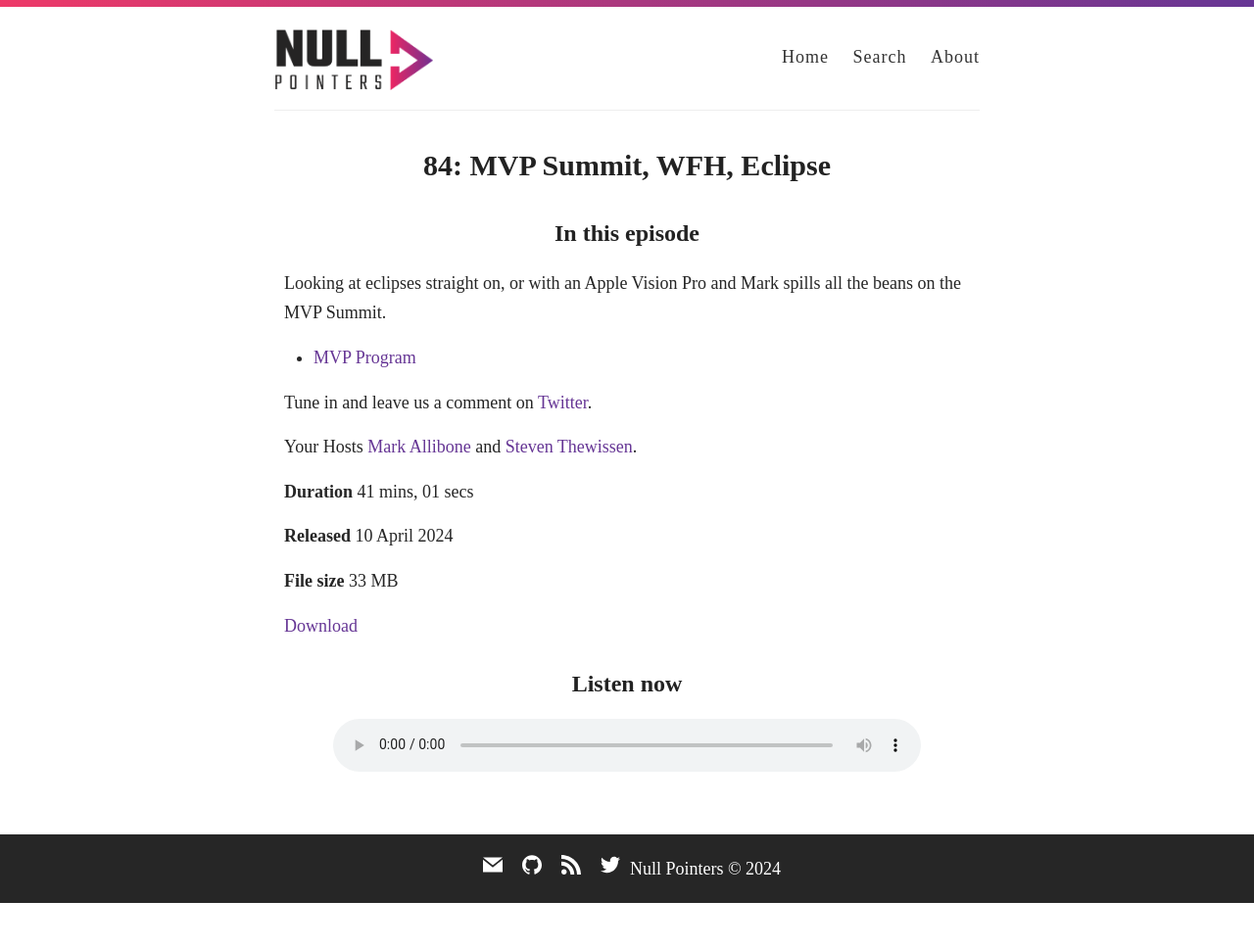
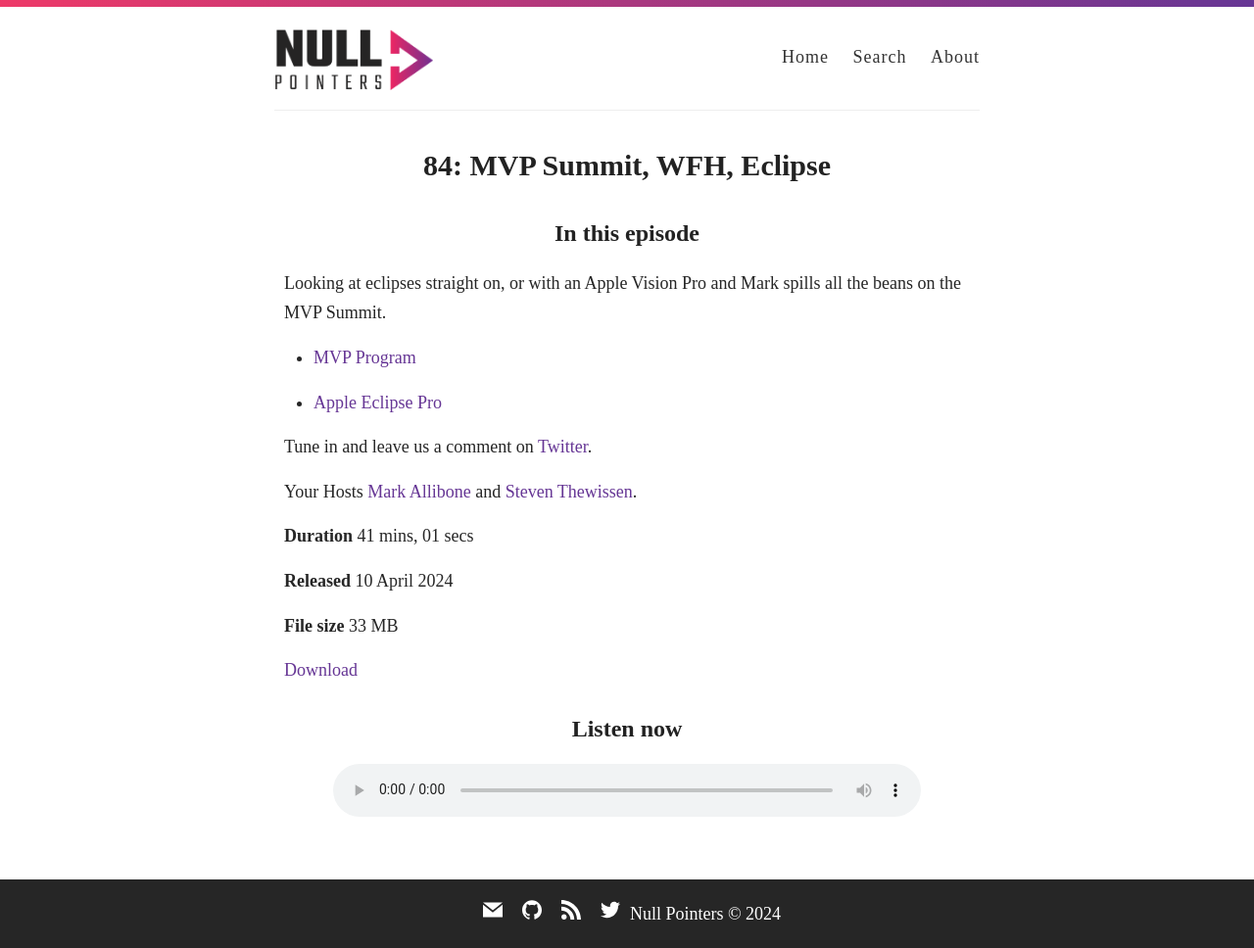
Before and after one commit to nullpointersio/website, a Jekyll site: the page built from _posts/2024-04-17-84.md, in a window 1280 px wide. Shown: the whole page at 98% size. Built offline with Jekyll 4.4.1, drawn with Linux system fonts in a browser that asks for light colours; some web fonts are replaced; before the commit the page ends 923 px from its top, so only the background shows below that.

Commit message:
Update 2024-04-17-84.md

```diff
--- a/_posts/2024-04-17-84.md
+++ b/_posts/2024-04-17-84.md
@@ -25,6 +25,8 @@
 
 * [MVP Program](https://mvp.microsoft.com/)
 
+* [Apple Eclipse Pro](https://www.theverge.com/2024/4/8/24124638/watch-solar-eclipse-apple-vision-pro)
+
 Tune in and leave us a comment on [Twitter](https://twitter.com/nullpointersio).
 
 Your Hosts [Mark Allibone](https://twitter.com/mallibone) and [Steven Thewissen](https://twitter.com/devnl).
```
